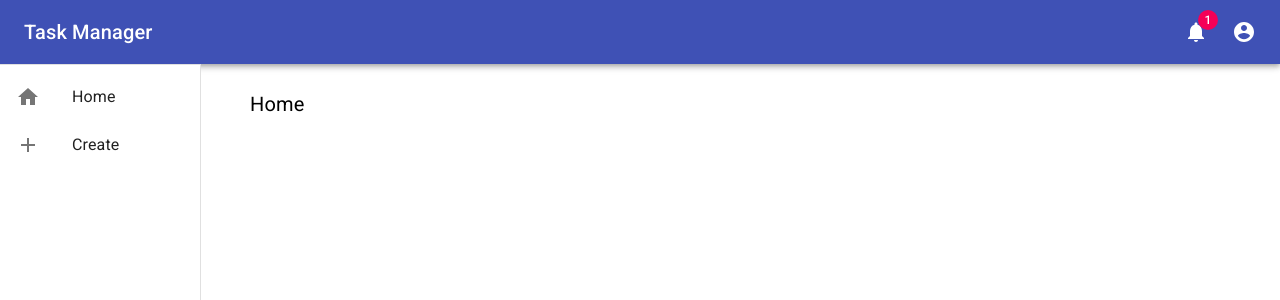
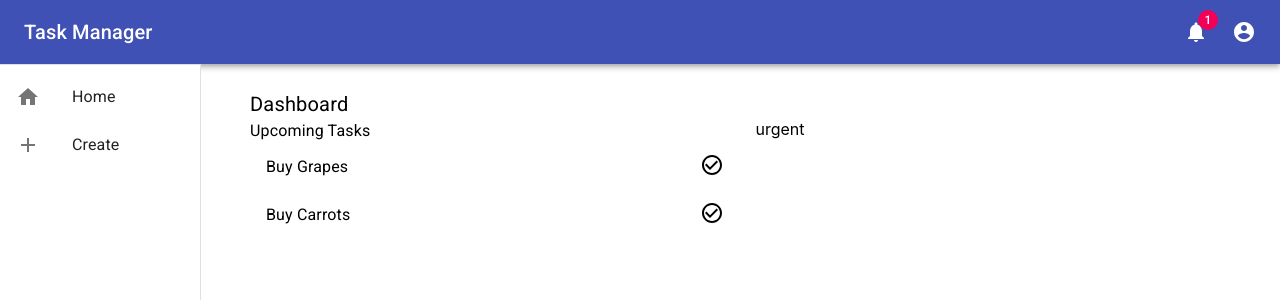
Before and after one commit to torrinlisi/task-management-ui, a React (Create React App) app: page / in a window 1280 px wide. Shown: the top 300 px of the page. Built offline with nearby package versions, Linux system fonts and the light colour scheme.

Commit message:
Task List

```diff
--- a/src/App.js
+++ b/src/App.js
@@ -2,6 +2,7 @@ import Home from './components/Home'
 import NavBar from './components/NavBar'
 import SideBar from './components/SideBar'
 import CreateTask from './components/CreateTask';
+import TaskList from './components/TaskList';
 
 import './css/navigation.css';
 
@@ -10,6 +11,7 @@ import {
   Switch,
   Route
 } from "react-router-dom";
+
 
 function App() {
   return (
@@ -24,6 +26,9 @@ function App() {
           <Route path="/create">
             <CreateTask />
           </Route>
+          <Route path="/tasks">
+            <TaskList />
+          </Route>
         </Switch>
       </div>
     </Router>
--- a/src/components/Home.js
+++ b/src/components/Home.js
@@ -1,7 +1,19 @@
 import Typography from '@material-ui/core/Typography';
+import Grid from '@material-ui/core/Grid';
+
+import TaskList from './TaskList';
 
 export default function Home() {
   return (
-    <Typography varient="h3" className="sectionHeader">Home</Typography>
+    <>
+      <Typography varient="h3" className="sectionHeader">Dashboard</Typography>
+      <Grid spacing={2} container>
+        <Grid item xs={6}>
+          <Typography varient="h4">Upcoming Tasks</Typography>
+          <TaskList />
+        </Grid>
+        <Grid item xs={6}>urgent</Grid>
+      </Grid>
+    </>
   )
 }
--- a/src/components/NavBar.js
+++ b/src/components/NavBar.js
@@ -7,7 +7,6 @@ import AccountCircle from '@material-ui/icons/AccountCircle';
 import NotificationsIcon from '@material-ui/icons/Notifications';
 
 import { Link } from 'react-router-dom';
-import { useState } from 'react';
 
 export default function Home() {
   return (
--- /dev/null
+++ b/src/components/TaskList.js
@@ -0,0 +1,129 @@
+import { useState } from 'react';
+import List from '@material-ui/core/List';
+import ListItem from '@material-ui/core/ListItem';
+import ListItemText from '@material-ui/core/ListItemText';
+import ListItemSecondaryAction from '@material-ui/core/ListItemSecondaryAction';
+import CheckCircleOutlineIcon from '@material-ui/icons/CheckCircleOutline';
+import CheckCircleIcon from '@material-ui/icons/CheckCircle';
+import Modal from '@material-ui/core/Modal';
+import Backdrop from '@material-ui/core/Backdrop';
+import Fade from '@material-ui/core/Fade';
+import Paper from '@material-ui/core/Paper';
+
+export default function TaskList() {
+  const [tasks, setTasks] = useState([
+    {
+      "_id": 1,
+      "name": "Buy Grapes",
+      "description": "But don't give it to the dog...",
+      "due": "2021-04-14T12:00:00.000Z",
+      "isComplete": false
+    },
+    {
+      "_id": 2,
+      "name": "Buy Carrots",
+      "description": "And give it to the dog!",
+      "due": "2021-04-16T12:00:00.000Z",
+      "isComplete": false
+    }
+  ])
+
+  const [openModal, setOpenModal] = useState(false);
+  const [modalInfo, setModalInfo] = useState({});
+
+  const handleModalClose = () => {
+    setOpenModal(false);
+    setModalInfo({});
+  }
+
+  const handleModalOpen = (task, index) => {
+    //add array index to task object in order to mark complete in task
+    task['index'] = index
+
+    setModalInfo(task);
+    setOpenModal(true);
+  }
+
+
+  const completeTask = (index) => {
+
+    //call api to complete task
+
+    //create array of tasks not reference
+    let holdTasks = [...tasks];
+
+    //set is complete to true
+    holdTasks[index].isComplete = true;
+
+    //update state
+    setTasks(holdTasks);
+  }
+
+  const unCompleteTask = (index) => {
+
+    //call api to mark task incomplete
+
+    //create array of tasks not reference
+    let holdTasks = [...tasks];
+
+    //set is complete to false
+    holdTasks[index].isComplete = false;
+
+    //update state
+    setTasks(holdTasks);
+  }
+
+  return (
+    <>
+      <Modal
+        aria-labelledby="transition-modal-title"
+        aria-describedby="transition-modal-description"
+        open={openModal}
+        onClose={() => handleModalClose()}
+        closeAfterTransition
+        BackdropComponent={Backdrop}
+        className="modalStyle"
+        BackdropProps={{
+          timeout: 500,
+        }}
+      >
+        <Fade in={openModal}>
+          <Paper className="modalPaper">
+            <div>
+              <h2 id="transition-modal-title">
+                {modalInfo.name}
+                {modalInfo.isComplete && <CheckCircleIcon onClick={() => unCompleteTask(modalInfo.index)} edge="end" />}
+                {!modalInfo.isComplete && <CheckCircleOutlineIcon onClick={() => completeTask(modalInfo.index)} edge="end" />}
+              </h2>
+              <p id="transition-modal-description">{modalInfo.description}</p>
+              <p id="transition-modal-due">{modalInfo.due}</p>
+            </div>
+          </Paper>
+        </Fade>
+      </Modal>
+      <List subheader={<li />}>
+        {tasks.map((task, index) => (
+          <>
+            <ListItem button key={task._id} onClick={() => handleModalOpen(task, index)}>
+              <ListItemText primary={`${task.name.substring(0, 40)}`} />
+              <ListItemSecondaryAction>
+                {task.isComplete &&
+                 <CheckCircleIcon
+                    onClick={() => unCompleteTask(index)}
+                    edge="end"
+                  />
+                }
+                {!task.isComplete &&
+                  <CheckCircleOutlineIcon
+                    onClick={() => completeTask(index)}
+                    edge="end"
+                  />
+                }
+                </ListItemSecondaryAction>
+            </ListItem>
+          </>
+        ))}
+      </List>
+    </>
+  )
+}
--- a/src/css/navigation.css
+++ b/src/css/navigation.css
@@ -56,3 +56,14 @@
   color: inherit;
   text-decoration: inherit;
 }
+
+.modalStyle {
+  display: flex;
+  align-items: center;
+  justify-content: center;
+}
+
+.modalPaper {
+  width: 40%;
+  height: 30%;
+}
--- a/src/index.js
+++ b/src/index.js
@@ -4,8 +4,6 @@ import './css/index.css';
 import App from './App';
 
 ReactDOM.render(
-  <React.StrictMode>
-    <App />
-  </React.StrictMode>,
+  <App />,
   document.getElementById('root')
 );
```
